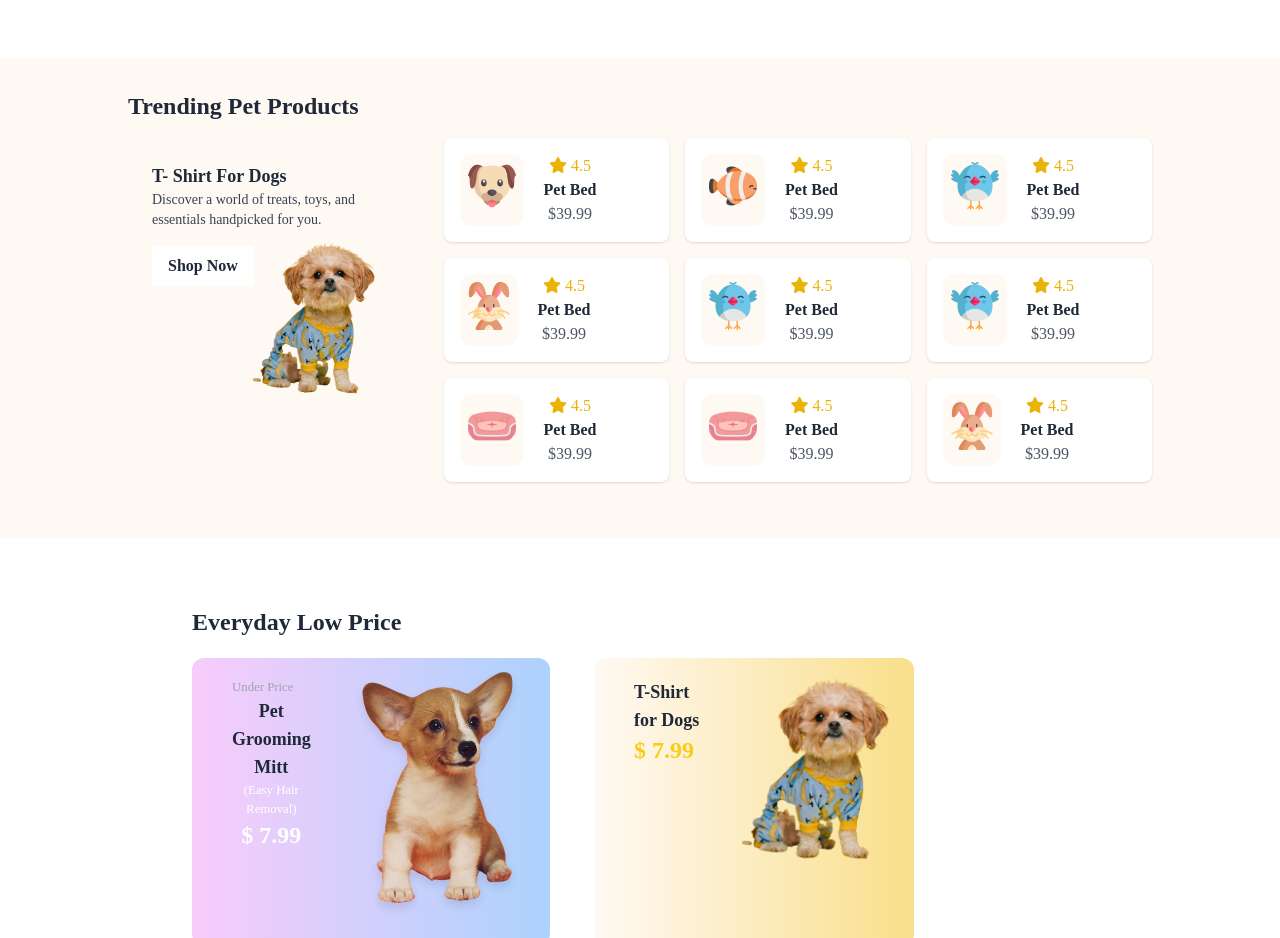
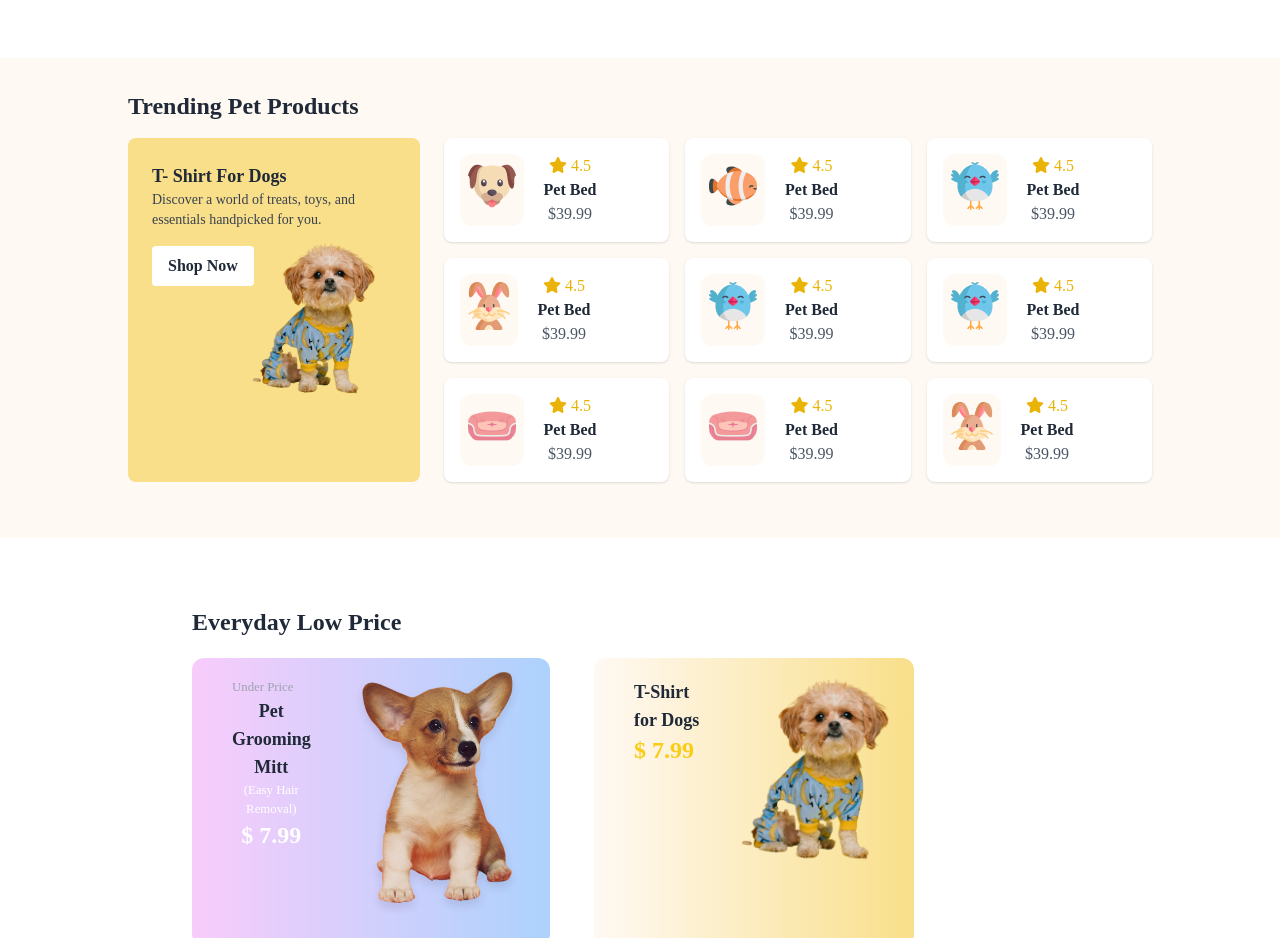
Before and after one commit to Rifah648/assignment-03, a plain HTML site: page index.html in a window 1280 px wide. Shown: the part 2080-3018 px from the top of the page. Drawn offline with nearby package versions, Linux system fonts and the light colour scheme; a web font is replaced by a local one.

Commit message:
added product section

```diff
--- a/index.html
+++ b/index.html
@@ -195,7 +195,7 @@
             <h2 class="text-2xl font-bold mb-4">Trending Pet Products</h2>
 
             <div class="grid grid-cols-1 lg:flex gap-6">
-                <div class="bg-[#FFF9F4] p-6 rounded-lg lg:w-1/3">
+                <div class="bg-[#F9DF8A] p-6 rounded-lg lg:w-1/3">
                     <p class="text-lg font-semibold ">T- Shirt For Dogs</p>
                     <p class="text-sm text-gray-700 mb-4">Discover a world of treats, toys, and essentials handpicked for you.</p>
                     <button class="bg-white px-4 py-2  font-semibold rounded">Shop Now</button>
```
